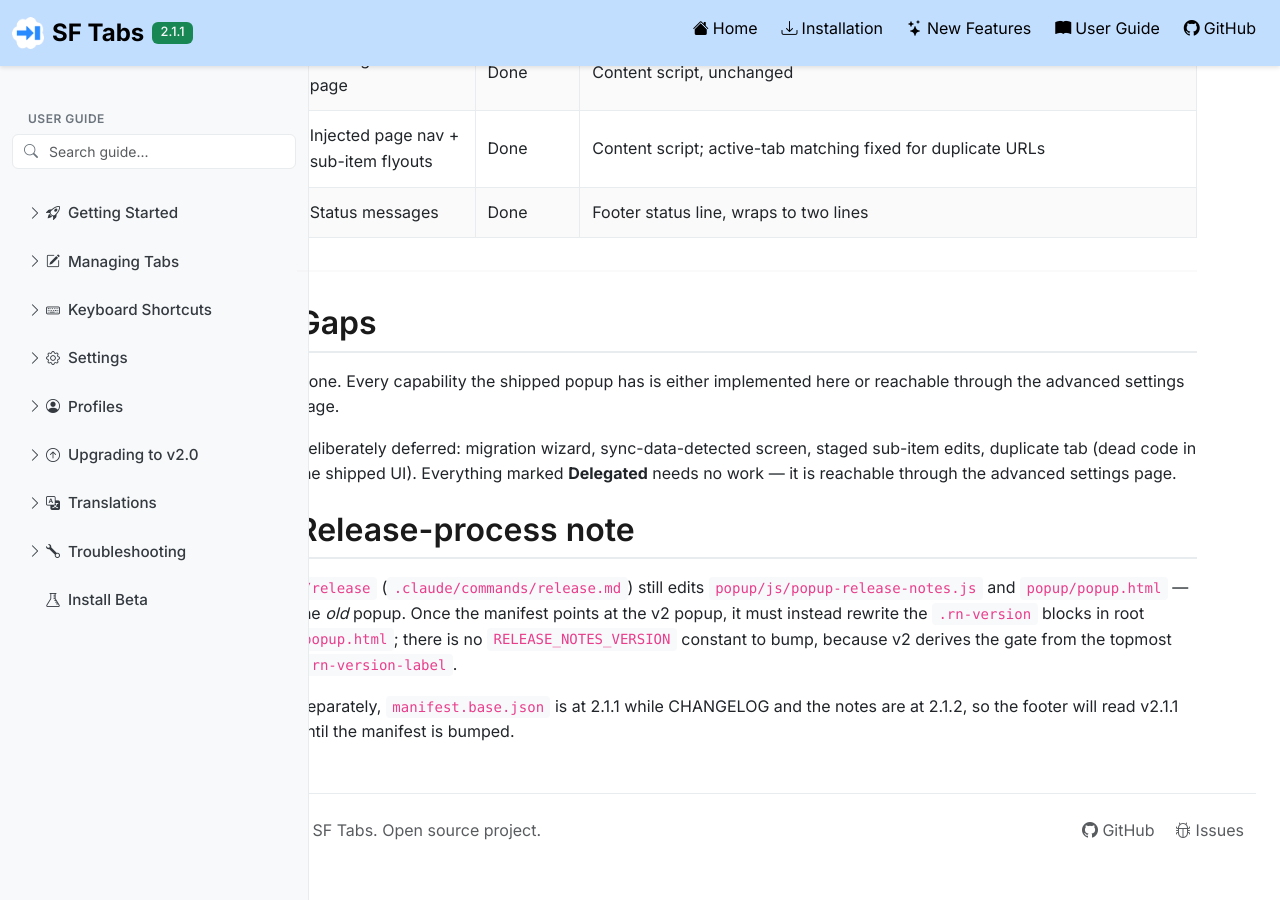
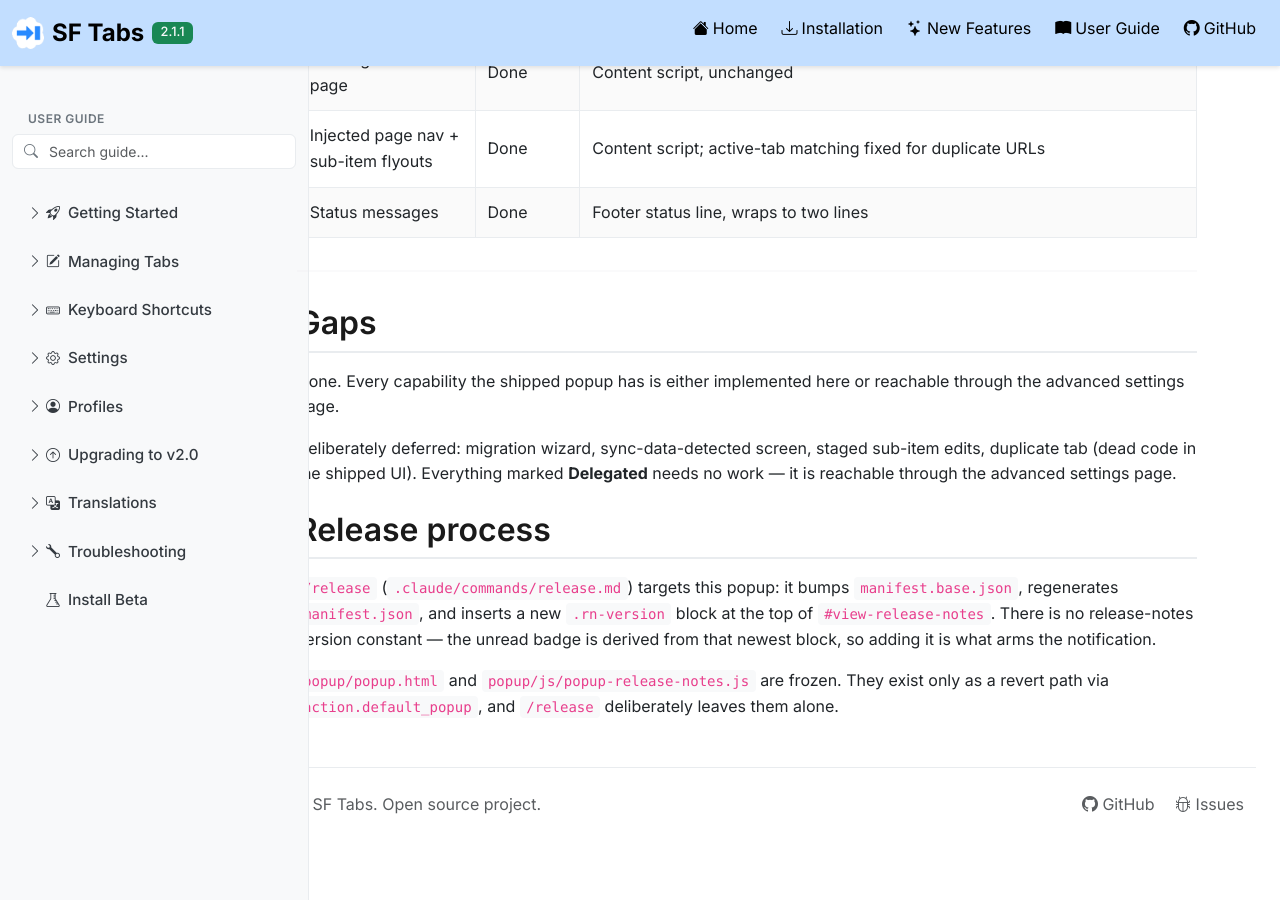
Before and after one commit to chrisrouse/sftabs, a Jekyll site: the page built from docs/ui-v2-parity.md, in a window 1280 px wide and 900 px high, scrolled down 5107 px. Built offline with Jekyll 4.4.1, drawn with Linux system fonts in a browser that asks for light colours; nearby versions of some CDN libraries; our own code applies the rules of GitHub Pages for plain Markdown files; after the commit the page ends 5981 px from its top, so only the background shows below that.

Commit message:
docs: point the release process at the v2 popup, and make it bump the version
/release still described the previous UI: update RELEASE_NOTES_VERSION in
popup/js/popup-release-notes.js, rewrite .release-notes-items in
popup/popup.html. Both belong to the popup that is now only a revert path,
so following it would have synced notes into a UI nobody sees.

It also never bumped the version, which is the more consequential gap --
the bump depended on remembering. That is how the repo came to hold 2.1.2
release notes against a 2.1.1 manifest. Harmless unreleased, but shipping
that way shows the wrong version in the footer, which now reads the
manifest. Step 2 bumps manifest.base.json and regenerates manifest.json.

Rewritten for the v2 panel: insert a .rn-version block at the top of
.rn-body, one .rn-item per CHANGELOG entry. Explicitly says not to add a
version constant -- the unread badge is derived from the newest block, and
a constant would be a second source of truth that can drift. Also records
that note bodies stay English and the old popup is deliberately untouched.
Added a verify step that checks the manifest version against the newest
notes label, since a mismatch fires the badge for a version the user is
not running.

CHANGELOG.md carried its own copy of the stale steps, including a
four-part version format it does not actually use; it now points at
/release. Replaced the parity doc's release-process warning, which this
resolves.

For clarity on what was not wrong: v2.1.1 is the latest tag and both main
and this branch are at 2.1.1. 2.1.2 is unreleased, so the manifest is
correct as it stands -- left alone.

```diff
--- a/docs/ui-v2-parity.md
+++ b/docs/ui-v2-parity.md
@@ -117,13 +117,14 @@ sub-item edits, duplicate tab (dead code in the shipped UI). Everything marked
 **Delegated** needs no work — it is reachable through the advanced settings
 page.
 
-## Release-process note
+## Release process
 
-`/release` (`.claude/commands/release.md`) still edits
-`popup/js/popup-release-notes.js` and `popup/popup.html` — the *old* popup. Once
-the manifest points at the v2 popup, it must instead rewrite the `.rn-version`
-blocks in root `popup.html`; there is no `RELEASE_NOTES_VERSION` constant to
-bump, because v2 derives the gate from the topmost `.rn-version-label`.
+`/release` (`.claude/commands/release.md`) targets this popup: it bumps
+`manifest.base.json`, regenerates `manifest.json`, and inserts a new
+`.rn-version` block at the top of `#view-release-notes`. There is no release-notes
+version constant — the unread badge is derived from that newest block, so adding
+it is what arms the notification.
 
-Separately, `manifest.base.json` is at 2.1.1 while CHANGELOG and the notes are
-at 2.1.2, so the footer will read v2.1.1 until the manifest is bumped.
+`popup/popup.html` and `popup/js/popup-release-notes.js` are frozen. They exist
+only as a revert path via `action.default_popup`, and `/release` deliberately
+leaves them alone.
```
Also changed, not shown: .claude/commands/release.md, CHANGELOG.md.
